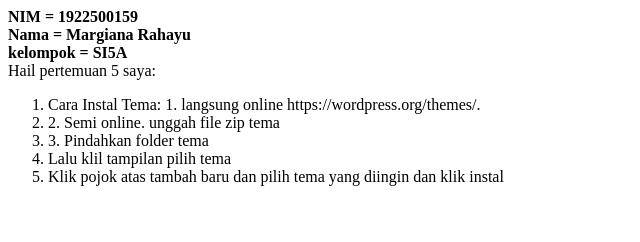
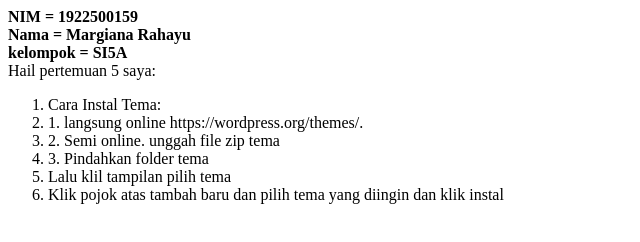
Before and after one commit to MargianaRahayu/si5a2122o, a plain HTML site: page 5/index.html in a window 1280 px wide. Shown: the whole page, without its empty margins (0-640 px from the left). Drawn offline with Linux system fonts and the light colour scheme.

Commit message:
Update index.html

```diff
--- a/5/index.html
+++ b/5/index.html
@@ -6,8 +6,8 @@
 Hail pertemuan 5 saya: <br>
 <ol>
 
-<li>Cara Instal Tema:
-  1. langsung online https://wordpress.org/themes/. </li>
+<li>Cara Instal Tema: </li>
+<li> 1. langsung online https://wordpress.org/themes/. </li>
 <li>2. Semi online. unggah file zip tema </li>
 <li>3. Pindahkan folder tema</li>
 <li>Lalu klil tampilan pilih tema</li>
```
